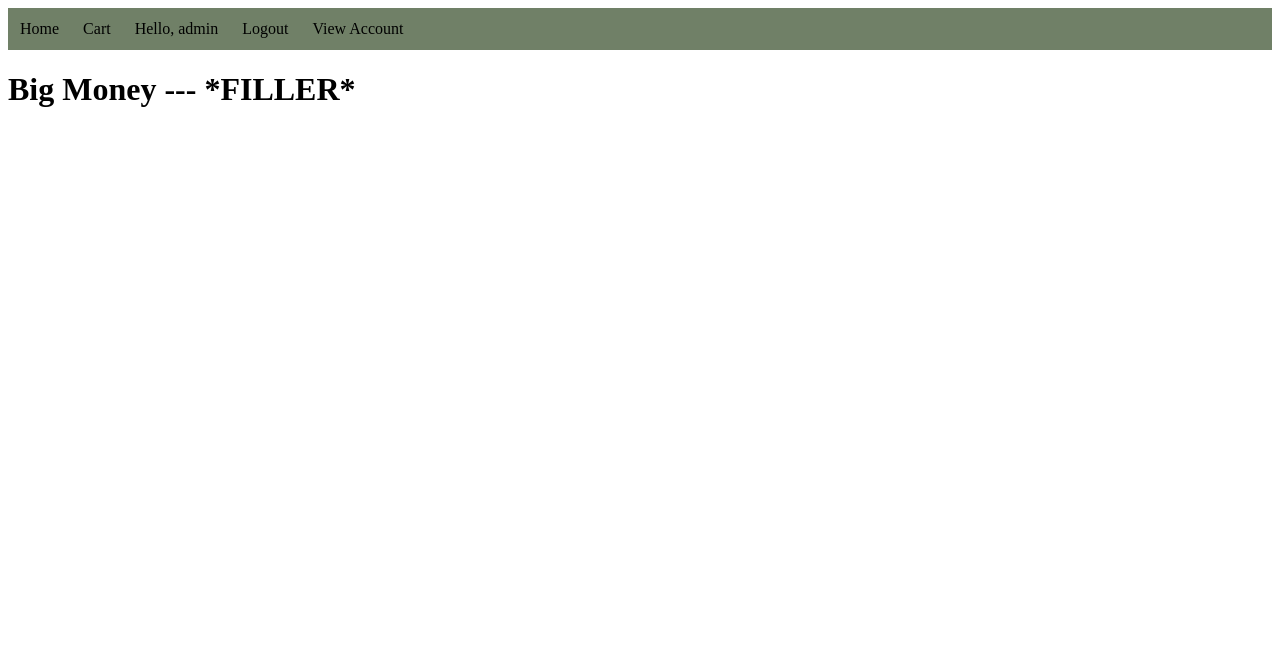
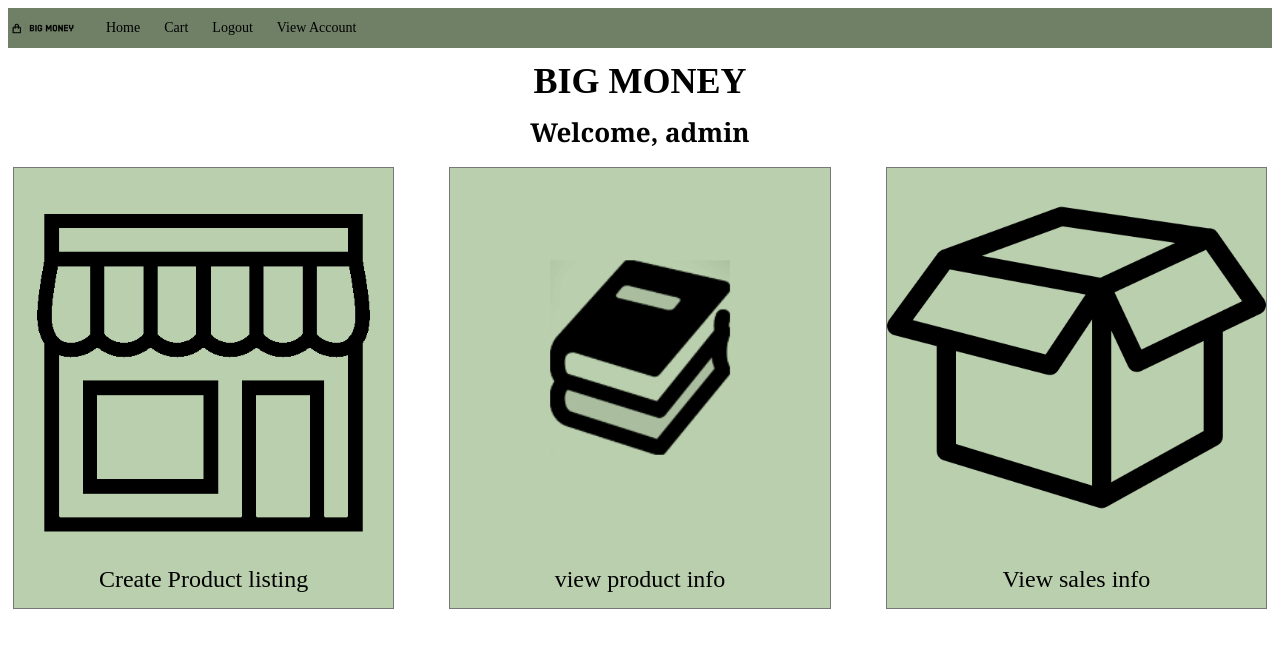
Before and after one commit to ChandlerWeeks/Group2, a Django app: page / in a window 1280 px wide. Shown: the top 648 px of the page. Run offline with Django 4.2, Linux system fonts and the light colour scheme; a user stored in the database is signed in.

Commit message:
Added home menus, cleaned up admin and models

```diff
--- a/bigMoney/models.py
+++ b/bigMoney/models.py
@@ -1,7 +1,7 @@
 from django.db import models
-from django.contrib.auth.models import User
 from django.contrib.auth.models import AbstractUser
 from django.utils import timezone
+from django.conf import settings
 
 # Create your models here.
 
@@ -25,6 +25,7 @@ Zipcode: {self.zipcode}</pre>
 
 
 class merchandise(models.Model):
+    poster = models.ForeignKey(settings.AUTH_USER_MODEL, on_delete=models.SET_NULL, null=True)
     title = models.CharField(max_length=255)
     date_posted = models.DateTimeField(default=timezone.now)
     cost = models.FloatField()
@@ -32,17 +33,21 @@ class merchandise(models.Model):
     image = models.ImageField(default='default.jpg', upload_to="merchandise_pics")
     quantity_in_stock = models.IntegerField()
 
+    is_approved = models.BooleanField(default=None, null=True)
+
+    def __str__(self):
+        return f'{self.title} - {self.poster}'
+
 
 class shoppingCart(models.Model):
-    name = models.CharField(max_length=255)
+    poster = models.ForeignKey(settings.AUTH_USER_MODEL, on_delete=models.SET_NULL, null=True)
+
     items = models.ManyToManyField(merchandise)
 
 
 class Order(models.Model):
-    name = models.CharField(max_length=255)
     date_ordered = models.DateTimeField(default=timezone.now)
-    Orders = models.ManyToManyField(shoppingCart)
-
+    Order = models.ForeignKey(shoppingCart, on_delete=models.SET_NULL, null=True)
 
 class User(AbstractUser):
     USER_ROLES = (
@@ -50,7 +55,6 @@ class User(AbstractUser):
         ("C", "Customer")
     )
     role = models.CharField(max_length=1, blank=False, choices=USER_ROLES, default="S")
-
 
     email = models.EmailField(max_length=255, default="")
     name = models.CharField(max_length=255, default="New User")
@@ -67,6 +71,7 @@ class User(AbstractUser):
     ShoppingCart = models.ForeignKey(shoppingCart, on_delete=models.CASCADE, null=True)
     Orders = models.ManyToManyField(Order, default=None)
 
+    is_approved = models.BooleanField(default=None, null=True)
 
     def __str__(self):
         return f'{self.username} ({self.role})'
--- a/bigMoney/static/styling/styles.css
+++ b/bigMoney/static/styling/styles.css
@@ -13,10 +13,21 @@
 .nav-bar a {
     display: block;
     color: #000;
-    padding: 12px 12px;
+    padding: 12px;
     text-decoration: none;
     text-align: center;
+    font-size: 14px;
     font-family: 'Times New Roman', "Georgia", "Arial";
+}
+
+.nav-bar img {
+    display: inline-block;
+    color: #000;
+    padding-top: 12px;
+    margin-right: 12px;
+    width: 70px;
+    height: 16px;
+    margin-right: 16px;
 }
 
 .nav-bar a:hover {
@@ -32,6 +43,15 @@
     margin: 12px 0;
     text-transform: uppercase;
 }
+
+.subscript {
+    font-family: "Georgia", 'Times New Roman';
+    font-size: 26px;
+    font-weight: bold;
+    text-align: center;
+    margin: 12px 0;
+}
+
 
 .form {
     width: 95%;
@@ -91,3 +111,45 @@
     margin-right: 8px;
     font-family: 'Times New Roman', "Georgia", "Arial";
 }
+
+div.gallery3 {
+    margin: 5px;
+    border: 1px solid #777;
+    float:left;
+    width: 30%;
+    background-color: #b9cfad;
+}
+
+div.gallery2 {
+    margin: 5px;
+    border: 1px solid #777;
+    float:left;
+    width: 45%;
+    background-color: #b9cfad;
+}
+
+div.gallery:hover {
+    border: 1px solid #000;
+}
+
+div.gallery3 img {
+    width: 100%;
+    height: auto;
+}
+
+div.gallery2 img {
+    width: 100%;
+    height: auto;
+}
+
+div.desc {
+    padding: 15px;
+    text-align: center;
+    font-size: 24px;
+}
+
+div.container {
+    display: flex;
+    justify-content: space-between;
+    width: 100%;
+}
--- a/bigMoney/templates/header.html
+++ b/bigMoney/templates/header.html
@@ -1,11 +1,12 @@
 {% block header %}
+{% load static %}
 
 <div>
     <ul class="nav-bar">
+        <li><img src="{% static '/images/BigMoney.png'%}", alt="view sales picture" width="100" height="100"></li>
         <li><a href="/">Home</a></li>
         <li><a>Cart</a></li>
         {% if user.is_authenticated %}
-        <li><a>Hello, {{ user.username }}</a></li>
         <li><a href="{% url 'logout' %}">Logout</a></li>
         <!--Might be smart to make a view user page, and have this nested-->
         <li><a href="{% url 'view-account' %}">View Account</a></li>
--- a/bigMoney/templates/home.html
+++ b/bigMoney/templates/home.html
@@ -1,20 +1,74 @@
+{% extends 'base.html' %}
+
 {% load static %}
-<!DOCTYPE html>
-<html lang="en">
-  <head>
-    <meta charset="UTF-8">
-    <meta name="viewport" content="width=device-width, initial-scale=1.0">
-    <meta http-equiv="X-UA-Compatible" content="ie=edge">
-    <title>Home</title>
-    <link rel="stylesheet", type="text/css" href={% static 'styling/styles.css'%}>
-    <link rel="icon" href="./favicon.ico" type="image/x-icon">
-  </head>
-  <body>
-    <header>
-      {% include "header.html" %}
-    </header>
-    <main>
-        <h1>Big Money --- *FILLER*</h1>
-    </main>
-  </body>
-</html>
+
+{% block content %}
+<h2 class="page-title">Big Money</h2>
+{% if user.is_authenticated %}
+<h3 class="subscript">Welcome, {{user.username}}</h3>
+
+<!-- Display the boxes for the seller to use-->
+{% if show_seller_boxes %}
+  <div class="container">
+    <div class="gallery3">
+      <a href="{% url 'create-listing' %}">
+        <img src="{% static '/images/merchandise-icon.png'%}", alt="create product listing picture" width="400" height="400">
+      </a>
+      <div class="desc">Create Product listing</div>
+    </div>
+
+    <div class="gallery3">
+      <a href="{% url 'view-my-listings' %}">
+        <img src="{% static '/images/items.png'%}", alt="view product listing picture" width="400" height="400">
+      </a>
+      <div class="desc">view product info</div>
+    </div>
+
+    <div class="gallery3">
+      <a href="{% url 'view-my-sales' %}">
+        <img src="{% static '/images/sales-pic.png'%}", alt="view sales picture" width="820" height="200">
+      </a>
+      <div class="desc">View sales info</div>
+    </div>
+  </div>
+  {% endif %}
+
+  {% if show_customer_boxes %}
+  <div class="container"></div>
+    <div class="gallery2">
+      <a href="{% url 'view-my-sales' %}">
+        <img src="{% static '/images/sales-pic.png'%}", alt="view sales picture" width="400" height="400">
+      </a>
+      <div class="desc">Sign up</div>
+    </div>
+
+    <div class="gallery2">
+      <a href="{% url 'view-my-sales' %}">
+        <img src="{% static '/images/sales-pic.png'%}", alt="view sales picture" width="400" height="400">
+      </a>
+      <div class="desc">Login</div>
+    </div>
+  </div>
+  {% endif %}
+
+  {% else %}
+  {% if show_unauthenticated_boxes %}
+  <div class="container">
+    <div class="gallery2">
+      <a href="{% url 'login' %}">
+        <img src="{% static '/images/sales-pic.png'%}", alt="view sales picture" width="400" height="400">
+      </a>
+      <div class="desc">Login</div>
+    </div>
+
+    <div class="gallery2">
+      <a href="{% url 'register' %}">
+        <img src="{% static '/images/sales-pic.png'%}", alt="view sales picture" width="400" height="400">
+      </a>
+      <div class="desc">Sign up</div>
+    </div>
+  </div>
+  {% endif %}
+
+{% endif %}
+{%endblock%}
--- a/bigMoney/urls.py
+++ b/bigMoney/urls.py
@@ -8,5 +8,9 @@ urlpatterns = [
  path("logout/", views.logout_view, name="logout"),
  path("view_account/", views.view_account_details, name="view-account"),
  path('change_address/', views.change_address, name="change-address"),
- path('edit-account', views.edit_account, name="edit-account")
+ path('edit-account', views.edit_account, name="edit-account"),
+ path('create-listing', views.home, name="create-listing"),
+ path('view-my-listings', views.home, name="view-my-listings"),
+ path('view-my-sales', views.home, name='view-my-sales'),
+ path('view-product', views.edit_account, name="view-product")
 ]
--- a/bigMoney/views.py
+++ b/bigMoney/views.py
@@ -8,7 +8,23 @@ from .models import *
 
 # Create your views here.
 def home(request):
-    return render(request, "home.html")
+    #set what view to show, S, C, or unauthenticated
+    show_seller_boxes = False
+    show_customer_boxes = False
+    show_unauthenticated_boxes = False
+    if not request.user.is_authenticated:
+        show_unauthenticated_boxes = True
+    elif request.user.role == 'S':
+        show_seller_boxes = True
+    elif request.user.role == 'C':
+        show_customer_boxes = True
+
+    context = {
+        'show_unauthenticated_boxes': show_unauthenticated_boxes,
+        'show_seller_boxes': show_seller_boxes,
+        'show_customer_boxes': show_customer_boxes
+    }
+    return render(request, "home.html", context)
 
 def loginview(request):
     if request.method == 'POST':
```
Also changed, not shown: bigMoney/admin.py (+6 -5 lines), bigMoney/migrations/0005_merchandise_is_approved_merchandise_poster_and_more.py (added), bigMoney/migrations/0006_remove_order_orders_remove_order_name_and_more.py (added), bigMoney/static/images/BigMoney.png (added), bigMoney/static/images/items.png (added), bigMoney/static/images/merchandise-icon.png (added), bigMoney/static/images/sales-pic.png (added), db.sqlite3.
